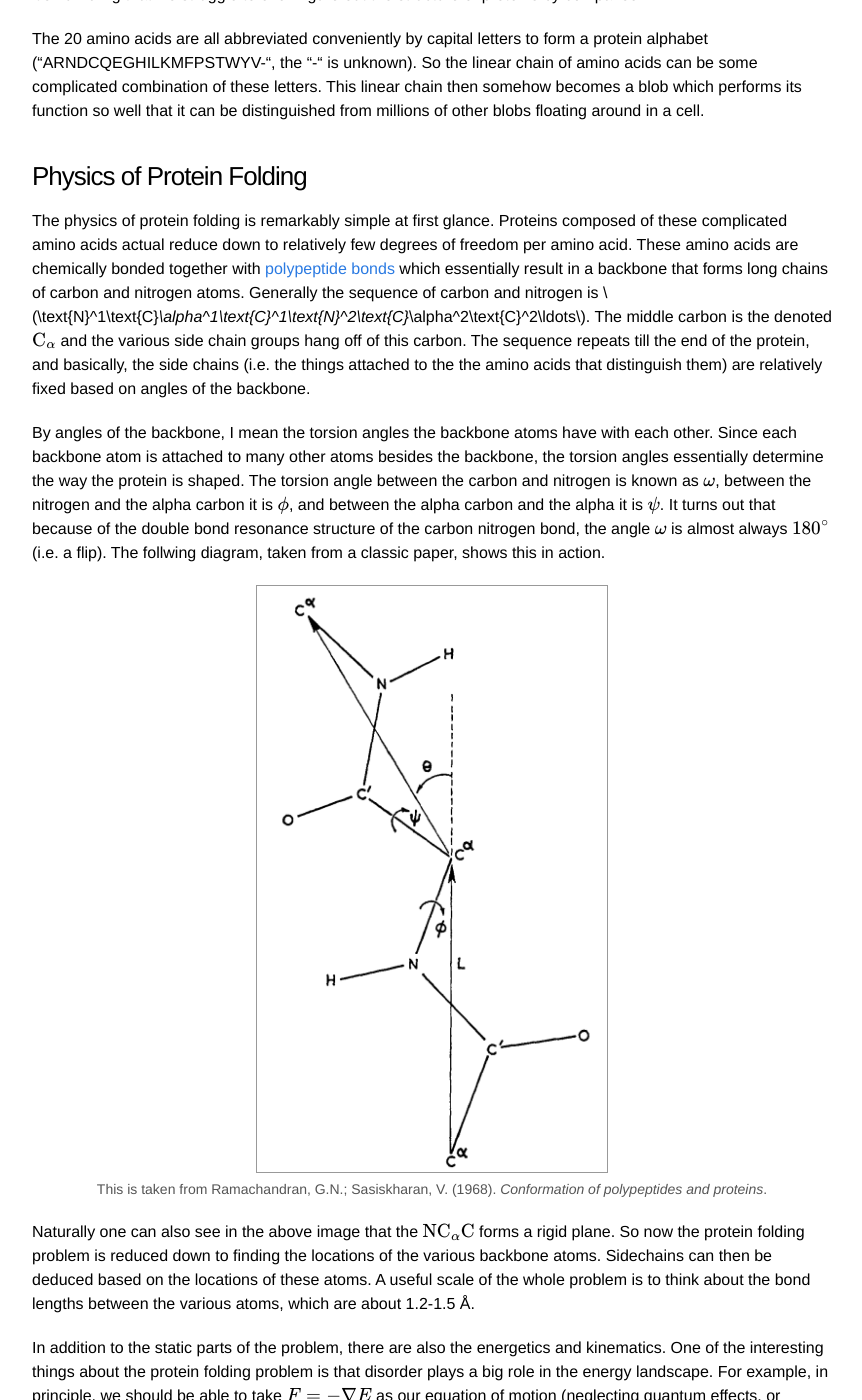
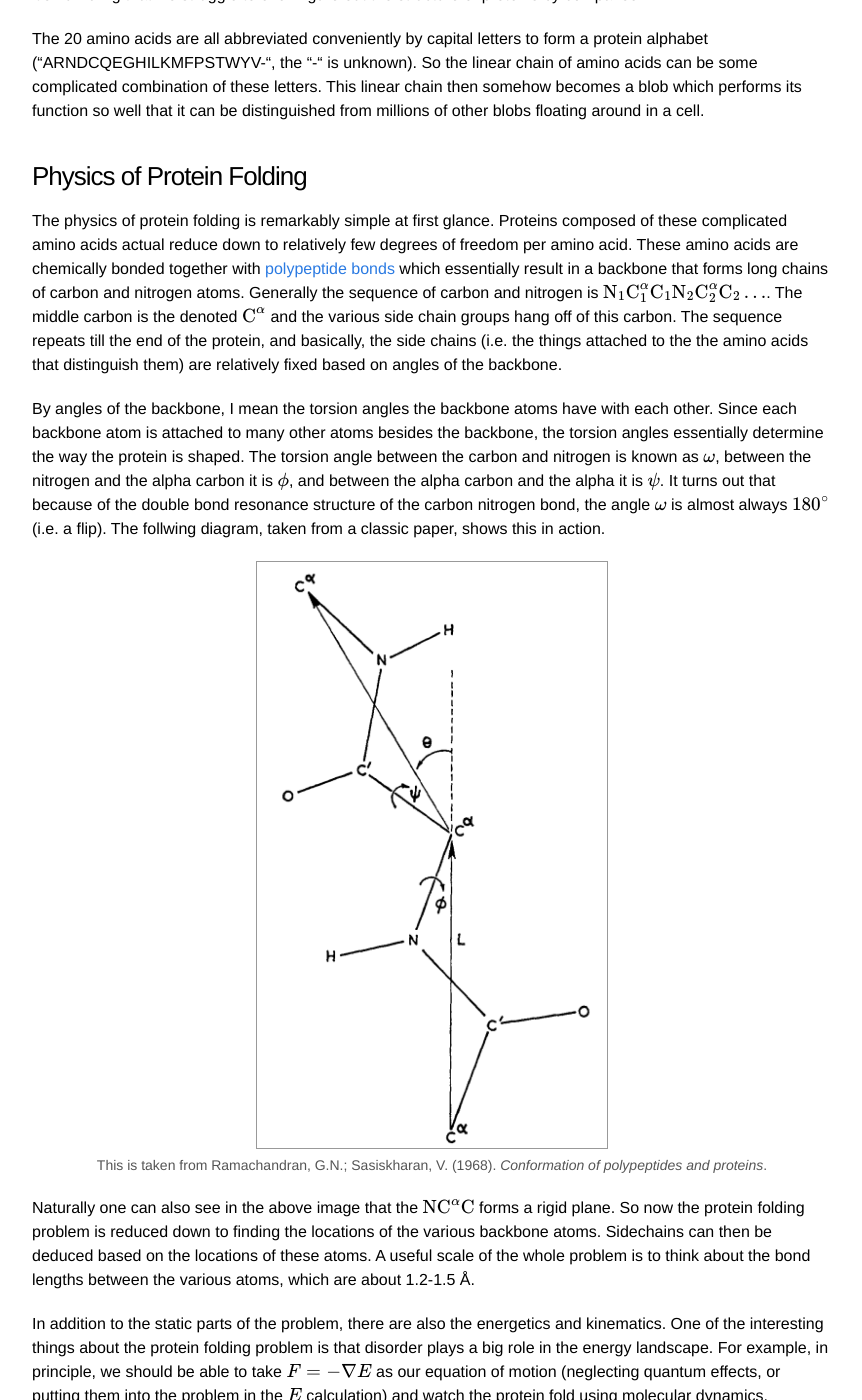
Before and after one commit to mohashei/mohashei.github.io, a Jekyll site: the page built from _posts/2022-10-26-alphafold-2-start.markdown, in a window 1280 px wide and 1400 px high, scrolled down 854 px. Shown: the whole window, without its empty margins (208-1070 px from the left). Built offline with Jekyll 4.4.1, drawn with Linux system fonts in a browser that asks for light colours; formulas are drawn with MathJax 3; some of the changed text lies outside the part shown.

Commit message:
Update 2022-10-26-alphafold-2-start.markdown

```diff
--- a/_posts/2022-10-26-alphafold-2-start.markdown
+++ b/_posts/2022-10-26-alphafold-2-start.markdown
@@ -23,7 +23,7 @@ The 20 amino acids are all abbreviated conveniently by capital letters to form a
 
 <h3>Physics of Protein Folding</h3>
 
-The physics of protein folding is remarkably simple at first glance. Proteins composed of these complicated amino acids actual reduce down to relatively few degrees of freedom per amino acid. These amino acids are chemically bonded together with [polypeptide bonds](https://en.wikipedia.org/wiki/Peptide_bond) which essentially result in a backbone that forms long chains of carbon and nitrogen atoms. Generally the sequence of carbon and nitrogen is \\(\text{N}^1\text{C}_\alpha^1\text{C}^1\text{N}^2\text{C}_\alpha^2\text{C}^2\ldots\\). The middle carbon is the denoted \\(\text{C}_\alpha\\) and the various side chain groups hang off of this carbon. The sequence repeats till the end of the protein, and basically, the side chains (i.e. the things attached to the the amino acids that distinguish them) are relatively fixed based on angles of the backbone.
+The physics of protein folding is remarkably simple at first glance. Proteins composed of these complicated amino acids actual reduce down to relatively few degrees of freedom per amino acid. These amino acids are chemically bonded together with [polypeptide bonds](https://en.wikipedia.org/wiki/Peptide_bond) which essentially result in a backbone that forms long chains of carbon and nitrogen atoms. Generally the sequence of carbon and nitrogen is \\(\text{N}_1\text{C}^{\alpha}_1\text{C}_1\text{N}_2\text{C}^{\alpha}_2\text{C}_2\ldots\\). The middle carbon is the denoted \\(\text{C}^\alpha\\) and the various side chain groups hang off of this carbon. The sequence repeats till the end of the protein, and basically, the side chains (i.e. the things attached to the the amino acids that distinguish them) are relatively fixed based on angles of the backbone.
 
 By angles of the backbone, I mean the torsion angles the backbone atoms have with each other. Since each backbone atom is attached to many other atoms besides the backbone, the torsion angles essentially determine the way the protein is shaped. The torsion angle between the carbon and nitrogen is known as \\(\omega\\), between the nitrogen and the alpha carbon it is \\(\phi\\), and between the alpha carbon and the alpha it is \\(\psi\\). It turns out that because of the double bond resonance structure of the carbon nitrogen bond, the angle \\(\omega\\) is almost always \\(180^\circ\\) (i.e. a flip). The follwing diagram, taken from a classic paper, shows this in action.
 
@@ -36,7 +36,7 @@ By angles of the backbone, I mean the torsion angles the backbone atoms have wit
 </div>
 </div>
 
-Naturally one can also see in the above image that the \\(\text{N}\text{C}_\alpha\text{C}\\) forms a rigid plane. So now the protein folding problem is reduced down to finding the locations of the various backbone atoms. Sidechains can then be deduced based on the locations of these atoms. A useful scale of the whole problem is to think about the bond lengths between the various atoms, which are about 1.2-1.5 Å.
+Naturally one can also see in the above image that the \\(\text{N}\text{C}^\alpha\text{C}\\) forms a rigid plane. So now the protein folding problem is reduced down to finding the locations of the various backbone atoms. Sidechains can then be deduced based on the locations of these atoms. A useful scale of the whole problem is to think about the bond lengths between the various atoms, which are about 1.2-1.5 Å.
 
 In addition to the static parts of the problem, there are also the energetics and kinematics. One of the interesting things about the protein folding problem is that disorder plays a big role in the energy landscape. For example, in principle, we should be able to take \\(F = -\nabla E\\) as our equation of motion (neglecting quantum effects, or putting them into the problem in the \\(E\\) calculation) and watch the protein fold using molecular dynamics. However, anyone who has studied glassy systems knows that such simulations end up taking forever! On the timescales that we can step at, proteins would never fold, because they would get caught in some intermediate state.
 
@@ -44,8 +44,8 @@ In biological systems, it seems these protein energy landscapes are similar to f
 
 <h3>Parameterizing The Problem</h3>
 
-We introduced the notion of a the \\(\phi, \psi, \omega\\) angles for proteins. Since these are the most relevant degrees of freedom, these are somtimes taken as a possible parameterization of the protein folding problem. This is not the only way to parameterize the problem however. The simplest way is to consider coordinates of the backbone of each residue, \\(\mathbf{x}_{C^{\alpha}_k}, \mathbf{x}_{N_k}, \mathbf{x}_{C_k}\\). The coordinates would have an origin at a single atom.
+We introduced the notion of a the \\(\phi, \psi, \omega\\) angles for proteins. Since these are the most relevant degrees of freedom, these are somtimes taken as a possible parameterization of the protein folding problem. This is not the only way to parameterize the problem however. The simplest way is to consider coordinates of the backbone of each residue, \\(\mathbf{x}_{\text{C}^{\alpha}_k}, \mathbf{x}_{\text{N}_k}, \mathbf{x}_{\text{C}_k}\\). The coordinates would have an origin at a single atom.
 
-Another potential is to have relative coordinates, where the set of residues is represented by a single coordinate, and then relative coordinates are used to get atomic distances (i.e. based on constraints). Since distances are fixed between residue atoms, it's usually the \\(C_{\alpha}\\) atom that gets chosen as the center of the residue (and in many ways it is, since the sidechain attaches to it). Then only the relative angles are needed. In this case, the coordinates \\(\mathbf{x}_{C^{\alpha}_k}\\) are still used.
+Another potential is to have relative coordinates, where the set of residues is represented by a single coordinate, and then relative coordinates are used to get atomic distances (i.e. based on constraints). Since distances are fixed between residue atoms, it's usually the \\(\text{C}^{\alpha}\\) atom that gets chosen as the center of the residue (and in many ways it is, since the sidechain attaches to it). Then only the relative angles are needed. In this case, the coordinates \\(\mathbf{x}_{\text{C}^{\alpha}_k}\\) are still used.
 
-A fourth method is to consider just the distances between \\(C_{\alpha}\\) atoms and the angles of the planes which they form with the \\(N\\) and \\(C\\) atoms. This method is similar to the previous one, but since we're using distances instead of coordinates, this method requires more work to reconstruct the 3D coordinates. In particular, [multidimensional scaling](https://en.wikipedia.org/wiki/Multidimensional_scaling) is used to find the 3D coordinates. This method has a disadvantage though. We're no longer training on the raw 3D coordinates, so the objective functions need to change.
+A fourth method is to consider just the distances between \\(\text{C}^{\alpha}\\) atoms and the angles of the planes which they form with the \\(\text{N}\\) and \\(\text{C}\\) atoms. This method is similar to the previous one, but since we're using distances instead of coordinates, this method requires more work to reconstruct the 3D coordinates. In particular, [multidimensional scaling](https://en.wikipedia.org/wiki/Multidimensional_scaling) is used to find the 3D coordinates. This method has a disadvantage though. We're no longer training on the raw 3D coordinates, so the objective functions need to change.
```
